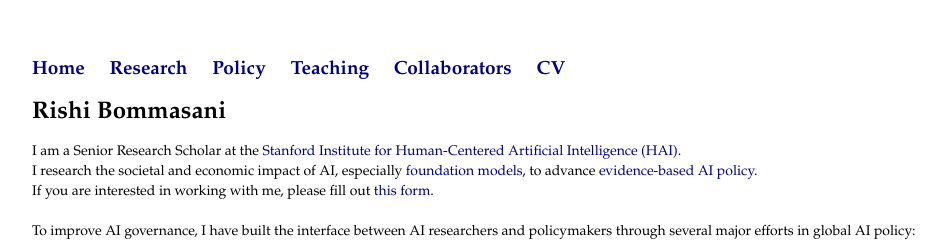
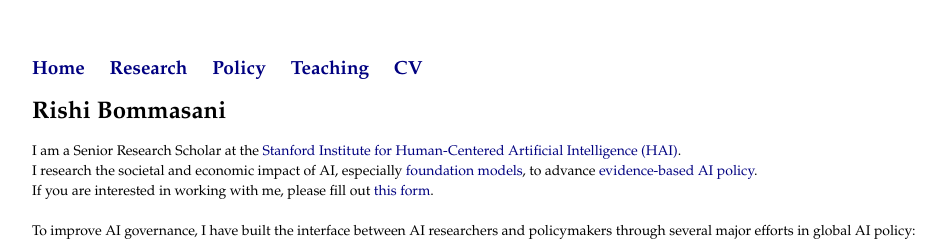
Before and after one commit to rishibommasani/rishibommasani.github.io, a Jekyll site: the page built from index.html, in a window 1280 px wide. Shown: the top 242 px of the page, without its empty margins (160-1110 px from the left). Built offline with Jekyll 4.4.1, drawn with Linux system fonts in a browser that asks for light colours.

Commit message:
Remove collaborators nav tab

```diff
--- a/_layouts/default.html
+++ b/_layouts/default.html
@@ -16,7 +16,7 @@
 	        		<li><a href="/papers">Research</a></li>
 	        		<li><a href="/policy">Policy</a></li>
 				<li><a href="/teaching">Teaching</a></li>
-				<li><a href="/collaborators">Collaborators</a></li>
+<!-- 				<li><a href="/collaborators">Collaborators</a></li> -->
 <!-- 	        		<li><a href="/service">Service</a></li>
 	        		<li><a href="/awards">Awards</a></li> -->
 				<li><a href="https://github.com/rishibommasani/rishibommasani.github.io/blob/master/cv/CV.pdf">CV</a></li>
```
